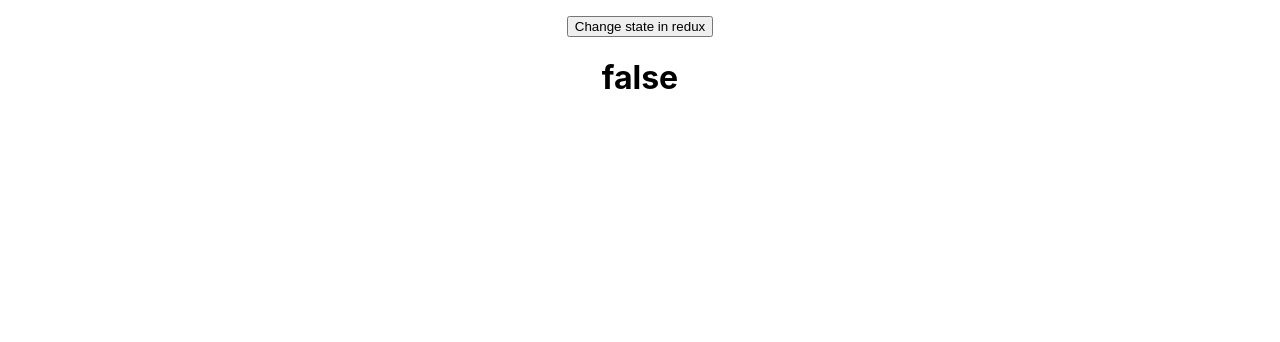
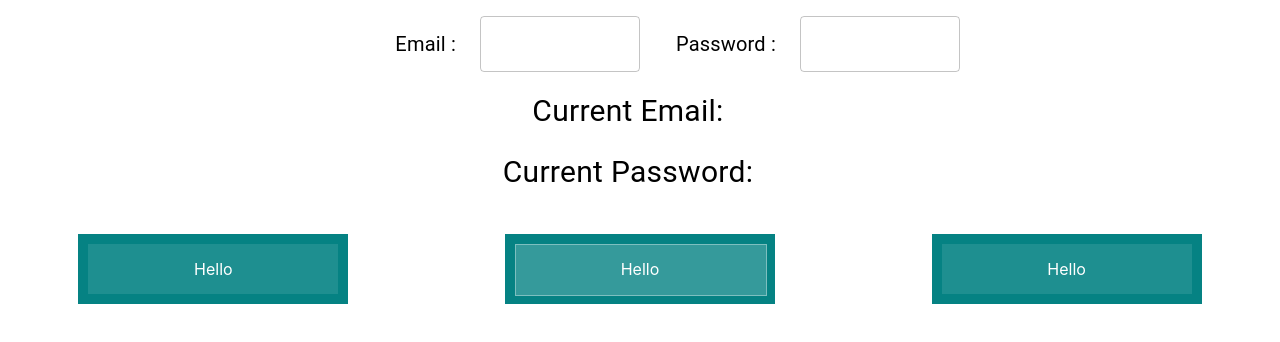
Before and after one commit to AdrianRymaszewski/TechTalentHub_Frontend, a React (Create React App) app in the folder tech_talent_hub/: page / in a window 1280 px wide. Shown: the top 342 px of the page. Built offline with nearby package versions, Linux system fonts and the light colour scheme.

Commit message:
Prepere for login testing

```diff
--- a/tech_talent_hub/public/index.html
+++ b/tech_talent_hub/public/index.html
@@ -29,6 +29,8 @@
   <body>
     <noscript>You need to enable JavaScript to run this app.</noscript>
     <div id="root"></div>
+    <div id="modal"></div>
+    <div id="backdrop"></div>
     <!--
       This HTML file is a template.
       If you open it directly in the browser, you will see an empty page.
--- a/tech_talent_hub/src/App.js
+++ b/tech_talent_hub/src/App.js
@@ -2,7 +2,7 @@ import React from 'react';
 import jwtDecode from "jwt-decode";
 import { Route, Routes } from "react-router-dom";
 import { CookiesProvider, useCookies } from "react-cookie";
-import Login from './Components/Login/Login';
+import HomePage from './Components/HomePage/HomePage';
 
 export const CookiesContext = React.createContext({});
 
@@ -42,7 +42,7 @@ const App = () => {
       }}
       >
         <Routes>
-          <Route path="/" element={<Login/>}/>
+          <Route path="/" element={<HomePage/>}/>
         </Routes>
       </CookiesContext.Provider>
     </CookiesProvider>
--- /dev/null
+++ b/tech_talent_hub/src/Components/BasicComponents/Button/Button.css
@@ -0,0 +1,162 @@
+/*
+========================
+      BUTTON ONE
+========================
+*/
+
+div[class*=box] {
+	height: 33.33%;
+  padding:10px ;
+  display: flex;
+  justify-content: center;
+  align-items: center;
+}
+
+.box { background-color: #058283; }
+
+.btn {
+  color: #FFF;
+  transition: all 0.5s;
+  position: relative;
+  line-height: 50px;
+  height: 50px;
+  text-align: center;
+  width: 250px;
+  cursor: pointer;
+}
+.btn-v1::before {
+  content: '';
+  position: absolute;
+  top: 0;
+  left: 0;
+  width: 100%;
+  height: 100%;
+  z-index: 1;
+  background-color: rgba(255,255,255,0.1);
+  transition: all 0.3s;
+}
+.btn-v1:hover::before {
+  opacity: 0 ;
+  transform: scale(0.5,0.5);
+}
+.btn-v1::after {
+  content: '';
+  position: absolute;
+  top: 0;
+  left: 0;
+  width: 100%;
+  height: 100%;
+  z-index: 1;
+  opacity: 0;
+  transition: all 0.3s;
+  border: 1px solid rgba(255,255,255,0.5);
+  transform: scale(1.2,1.2);
+}
+.btn-v1:hover::after {
+  opacity: 1;
+  transform: scale(1,1);
+}
+/*
+========================
+      BUTTON TWO
+========================
+*/
+.btn-v2 {
+	color: #FFF;
+	transition: all 0.5s;
+	position: relative;
+}
+.btn-v2 span {
+	z-index: 2;
+	display: block;
+	position: absolute;
+	width: 100%;
+	height: 100%;
+}
+.btn-v2::before {
+	content: '';
+	position: absolute;
+	top: 0;
+	left: 0;
+	width: 100%;
+	height: 100%;
+	z-index: 1;
+	transition: all 0.5s;
+	border: 1px solid rgba(255,255,255,0.2);
+	background-color: rgba(255,255,255,0.1);
+}
+.btn-v2::after {
+	content: '';
+	position: absolute;
+	top: 0;
+	left: 0;
+	width: 100%;
+	height: 100%;
+	z-index: 1;
+	transition: all 0.5s;
+	border: 1px solid rgba(255,255,255,0.2);
+	background-color: rgba(255,255,255,0.1);
+}
+.btn-v2:hover::before {
+  transform: rotate(-45deg);
+  background-color: rgba(255,255,255,0);
+}
+.btn-v2:hover::after {
+  transform: rotate(45deg);
+  background-color: rgba(255,255,255,0);
+}
+
+
+/*
+========================
+      BUTTON THREE
+========================
+*/
+.btn-v3 {
+	color: #FFF;
+	transition: all 0.3s;
+	position: relative;
+}
+.btn-v3 span {
+	transition: all 0.3s;
+}
+.btn-v3::before {
+	content: '';
+	position: absolute;
+	bottom: 0;
+	left: 0;
+	width: 100%;
+	height: 100%;
+	z-index: 1;
+	opacity: 0;
+	transition: all 0.3s;
+	border-top-width: 1px;
+	border-bottom-width: 1px;
+	border-top-style: solid;
+	border-bottom-style: solid;
+	border-top-color: rgba(255,255,255,0.5);
+	border-bottom-color: rgba(255,255,255,0.5);
+	transform: scale(0.1, 1);
+}
+.btn-v3:hover span {
+	letter-spacing: 2px;
+}
+.btn-v3:hover::before {
+	opacity: 1;
+	transform: scale(1, 1);
+}
+.btn-v3::after {
+	content: '';
+	position: absolute;
+	bottom: 0;
+	left: 0;
+	width: 100%;
+	height: 100%;
+	z-index: 1;
+	transition: all 0.3s;
+	background-color: rgba(255,255,255,0.1);
+}
+.btn-v3:hover::after {
+	opacity: 0;
+	transform: scale(0.1, 1);
+}
--- /dev/null
+++ b/tech_talent_hub/src/Components/BasicComponents/Button/Button.js
@@ -0,0 +1,11 @@
+import './Button.css';
+const Button =(props)=>{
+    return (
+        <div className="box">
+        <div className={`btn btn-v${props.version}`} onClick={props.onClick}>
+            <span>{props.value}</span>
+        </div>
+    </div>
+    )
+}
+export default Button;
--- /dev/null
+++ b/tech_talent_hub/src/Components/HomePage/HomePage.js
@@ -0,0 +1,9 @@
+import Login from "../Login/Login";
+
+const HomePage = ()=>{
+
+    return(
+        <Login/>
+    )
+}
+export default HomePage;
--- a/tech_talent_hub/src/Components/Login/Login.js
+++ b/tech_talent_hub/src/Components/Login/Login.js
@@ -1,26 +1,63 @@
 import {useSelector, useDispatch} from 'react-redux';
 import { authSliceActions } from '../../Store/authSlice';
-import { Grid } from "@mui/material";
+import {Grid, TextField, Typography } from "@mui/material";
+import useFetch from '../../Hooks/use-fetch';
+import Button from '../BasicComponents/Button/Button'
 
 
 const Login = () =>{
     const dispatch = useDispatch();
     const isLoggedIn = useSelector((state) => state.auth.isAuthenticated)
+    const email = useSelector((state) => state.auth.userData.email)
+    const password = useSelector((state) => state.auth.userData.password)
+    const {loading:loginLoading, error:loginError, sendRequest:loginFetch} = useFetch();
+
+
+    const loginResponse =(response)=>{
+        console.log(response)
+    }
 
     const login = () =>{
-        dispatch(authSliceActions.login())
+        loginFetch({
+            url:'someFancyURL',
+            method:'POST',
+            body:{email:email, password:password}
+        },
+        loginResponse)
     }
-    const logout = () =>{
-        dispatch(authSliceActions.logout())
+    const emailChangeHandler = (value) =>{
+        dispatch(authSliceActions.updateUserData({email:value, password:password}))
+    }
+    const passwordChangeHandler = (value) =>{
+        dispatch(authSliceActions.updateUserData({email:email, password:value}))
     }
 
     return (
-    <Grid container>
-        <Grid container item justifyContent={'center'} mt={2}>
-            <button onClick={isLoggedIn ? logout : login }>Change state in redux</button>
+    <Grid container justifyContent={'center'} alignItems={'center'}>
+        <Grid container item justifyContent={'center'} mt={2} xs={3}>
+            <Grid container justifyContent={'right'} alignItems={'center'} item xs={6} pr={3}><Typography fontSize={20}>Email :</Typography></Grid>
+            <Grid item xs={6}><TextField value={email} onChange={(e)=>{emailChangeHandler(e.target.value)}} fullWidth /></Grid>
+        </Grid>
+        <Grid container item justifyContent={'center'} mt={2} xs={3}>
+            <Grid container justifyContent={'right'} alignItems={'center'} item xs={6} pr={3}><Typography fontSize={20}>Password :</Typography></Grid>
+            <Grid item xs={6}><TextField value={password} onChange={(e)=>{passwordChangeHandler(e.target.value)}} fullWidth type='password'/></Grid>
         </Grid>
         <Grid container item justifyContent={'center'}>
-            {isLoggedIn ? <h1>true</h1> : <h1>false</h1>}
+            <Grid container item justifyContent={'center'} mt={2} xs={12}>
+                <Grid container justifyContent={'center'} alignItems={'center'} item xs={6} pr={3}>
+                    <Typography fontSize={30}>Current Email: {email}</Typography>
+                </Grid>
+            </Grid>
+            <Grid container item justifyContent={'center'} mt={2} xs={12}>
+                <Grid container justifyContent={'center'} alignItems={'center'} item xs={6} pr={3}>
+                    <Typography fontSize={30}>Current Password: {password}</Typography>
+                </Grid>
+            </Grid>
+        </Grid>
+        <Grid container justifyContent={'space-around'} mt={5}>
+            <Button onClick={login} version={1} value={'Hello'}/>
+            <Button onClick={login} version={2} value={'Hello'}/>
+            <Button onClick={login} version={3} value={'Hello'}/>
         </Grid>
     </Grid>)
 }
--- a/tech_talent_hub/src/Store/authSlice.js
+++ b/tech_talent_hub/src/Store/authSlice.js
@@ -2,6 +2,7 @@ import { createSlice } from "@reduxjs/toolkit";
 
 const initialAuthSlice = {
     isAuthenticated: false,
+    userData:{email:'', password:''}
 }
 
 const authSlice = createSlice({
@@ -14,6 +15,9 @@ const authSlice = createSlice({
         logout(state){
             state.isAuthenticated = false;
         },
+        updateUserData(state, action){
+            state.userData = action.payload
+        }
     }
 })
 
```
Also changed, not shown: tech_talent_hub/src/Components/BasicComponents/Backdrop/Backdrop.js (added, +8 -0 lines), tech_talent_hub/src/Components/BasicComponents/Backdrop/Backdrop.module.css (added, +9 -0 lines), tech_talent_hub/src/Components/HomePage/HomePage.module.css (added), tech_talent_hub/src/index.css (line endings or trailing spaces).
